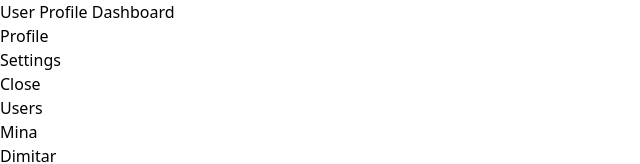
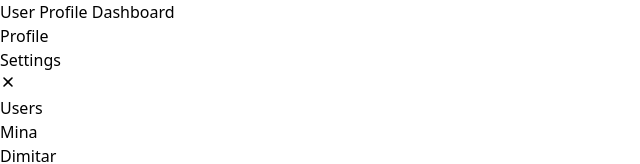
Before and after one commit to iahmedgamal/react-task, a React (Vite) app: page / in a window 1280 px wide. Shown: the top 164 px of the page, without its empty margins (0-640 px from the left). Built offline with nearby package versions, Linux system fonts and the light colour scheme.

Commit message:
better navigation with icons

```diff
--- a/package.json
+++ b/package.json
@@ -12,7 +12,8 @@
   "dependencies": {
     "react": "^18.3.1",
     "react-dom": "^18.3.1",
-    "react-hot-toast": "^2.4.1"
+    "react-hot-toast": "^2.4.1",
+    "react-icons": "^5.3.0"
   },
   "devDependencies": {
     "@eslint/js": "^9.8.0",
--- a/src/components/Header.tsx
+++ b/src/components/Header.tsx
@@ -3,7 +3,7 @@ function Header() {
   return (
     <header className="bg-slate-100 text-teal-600 p-4 md:p-6 fixed top-0 inset-x-0 z-10 shadow-sm">
       <div className="flex items-center justify-between">
-        <h1 className="text-2xl md:text-3xl font-bold">User Profile Dashboard</h1>
+      <h1 className="text-xl md:text-2xl font-bold">User Profile Dashboard</h1>
         <nav>
           <ul className="flex space-x-4">
             <li>
--- a/src/components/Sidebar.tsx
+++ b/src/components/Sidebar.tsx
@@ -1,6 +1,6 @@
 import { useEffect, useState } from "react";
 import { User } from "../interfaces/user.interface";
-
+import { HiMenu, HiX } from "react-icons/hi";
 
 interface SidebarProps {
   onUserSelect: (user: User) => void;
@@ -12,7 +12,6 @@ const SideBar = ({ onUserSelect }: SidebarProps) => {
   const [loading, setLoading] = useState<boolean>(true);
   const [error, setError] = useState<string | null>(null);
   const [isSidebarOpen, setIsSidebarOpen] = useState<boolean>(true);
-
 
   useEffect(() => {
     const fetchUsers = async () => {
@@ -42,12 +41,13 @@ const SideBar = ({ onUserSelect }: SidebarProps) => {
     setIsSidebarOpen((prev) => !prev);
   };
 
-
   if (loading) {
     return (
       <aside
         className={`bg-slate-100 w-full md:w-64 p-4 text-teal-500 fixed top-16 bottom-0 left-0 shadow-lg md:relative transition-transform duration-300 ${
-        isSidebarOpen ? "transform translate-x-0" : "transform -translate-x-full"
+          isSidebarOpen
+            ? "transform translate-x-0"
+            : "transform -translate-x-full"
         }`}
       >
         Loading users...
@@ -59,7 +59,9 @@ const SideBar = ({ onUserSelect }: SidebarProps) => {
     return (
       <aside
         className={`bg-slate-100 w-full md:w-64 p-4 text-teal-500 fixed top-16 bottom-0 left-0 shadow-lg md:relative transition-transform duration-300 ${
-        isSidebarOpen ? "transform translate-x-0" : "transform -translate-x-full"
+          isSidebarOpen
+            ? "transform translate-x-0"
+            : "transform -translate-x-full"
         }`}
       >
         Error: {error}
@@ -71,14 +73,16 @@ const SideBar = ({ onUserSelect }: SidebarProps) => {
     <>
    <button
         onClick={toggleSidebar}
-        className="fixed top-4 left-4 md:hidden p-2 bg-teal-600 text-white rounded-md shadow-md z-50"
+        className="fixed top-4 left-4 md:hidden p-2 bg-teal-600 text-white rounded-full shadow-md z-10 flex items-center justify-center w-10 h-10"
       >
-        {isSidebarOpen ? "Close" : "Open"}
+        {isSidebarOpen ? <HiX className="w-6 h-6" /> : <HiMenu className="w-6 h-6" />}
       </button>
 
-      <aside     className={`bg-slate-100 w-full md:w-64 p-4 text-teal-500 fixed top-16 bottom-0 left-0 shadow-lg md:relative transition-transform duration-300 ${
+      <aside
+        className={`bg-slate-100 md:w-64 p-6 text-teal-500 fixed top-16 bottom-0 left-0 shadow-lg md:relative transition-transform duration-300 ${
           isSidebarOpen ? "translate-x-0" : "-translate-x-full"
-        } md:translate-x-0`}>
+        } md:translate-x-0`}
+      >
         <h2 className="text-lg font-bold mb-4">Users</h2>
         <ul>
           {users.map((user) => (
@@ -95,7 +99,6 @@ const SideBar = ({ onUserSelect }: SidebarProps) => {
         </ul>
       </aside>
     </>
-
   );
 };
 
```
Also changed, not shown: 1 other file (tests, documents, lock files or other folders). Lines whose indentation alone changed are shown as unchanged.
